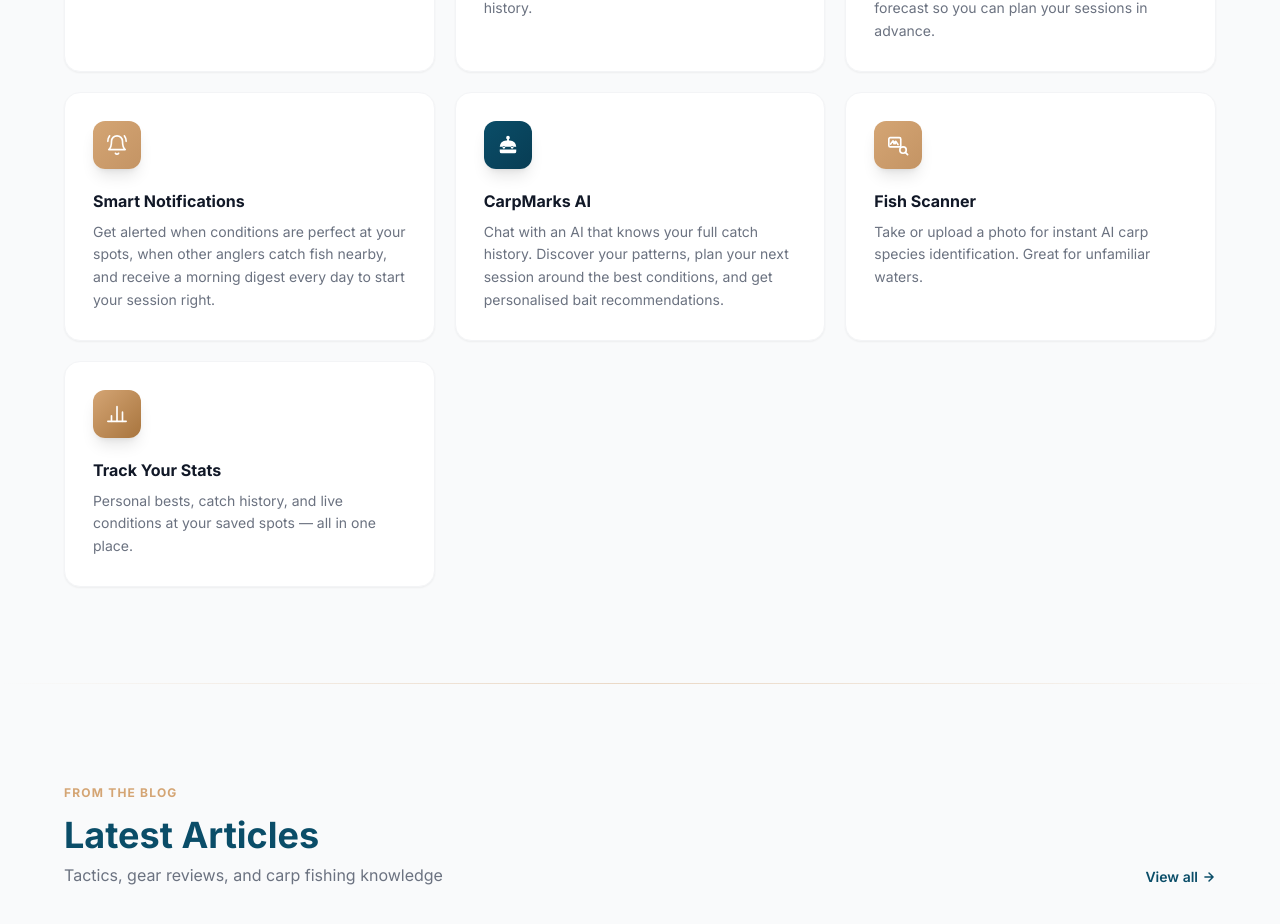
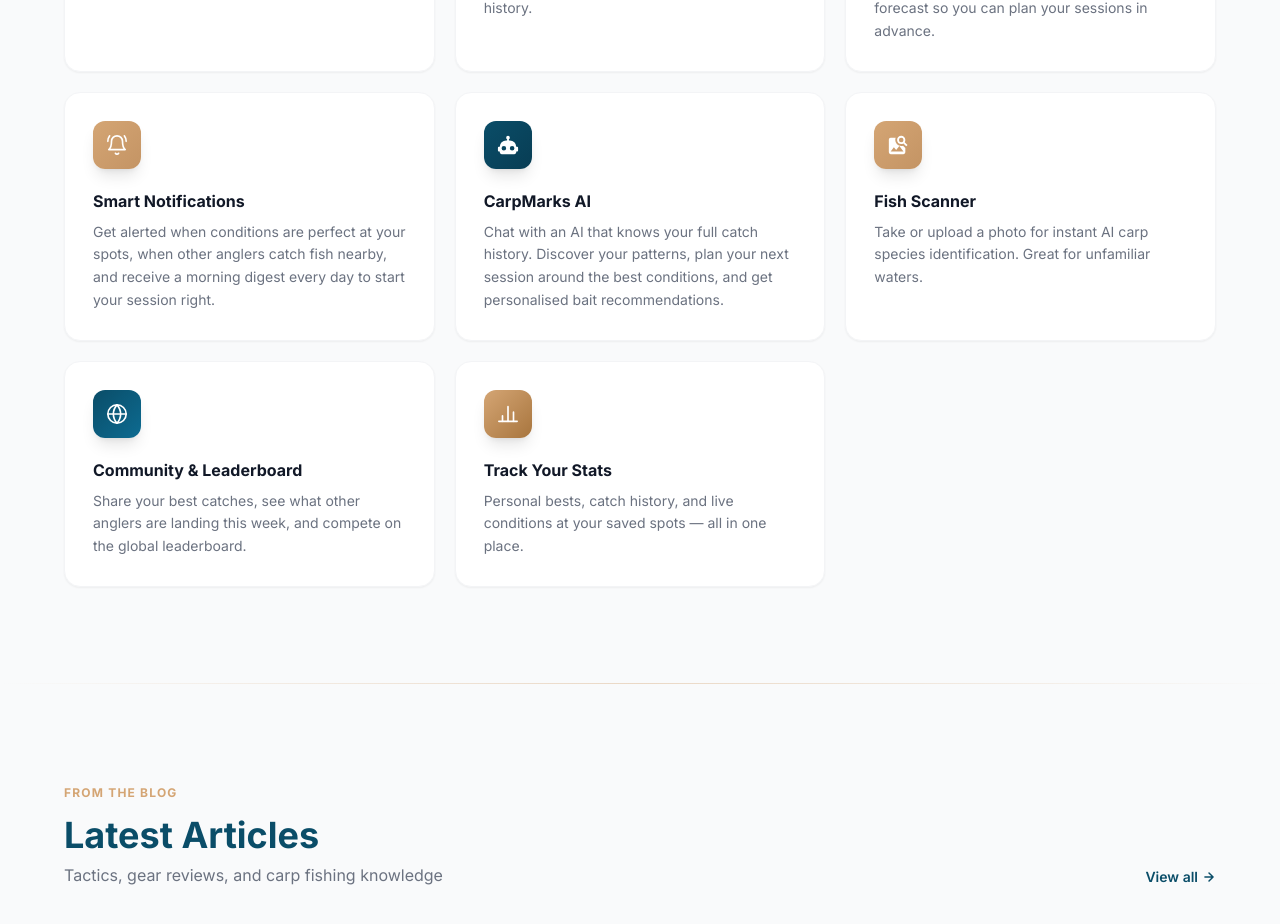
Before and after one commit to jasminamilosheska95/CarpMarks-website, a Next.js app: page / in a window 1280 px wide. Shown: the part 1237-2161 px from the top of the page. Built offline with nearby package versions, Linux system fonts and the light colour scheme.

Commit message:
Added community feature

```diff
--- a/src/app/download/page.tsx
+++ b/src/app/download/page.tsx
@@ -236,6 +236,7 @@ export default function DownloadPage() {
                   'Nearby catch alerts',
                   'Pattern analytics',
                   'Session planner',
+                  'Share catches & leaderboard',
                   'CarpMarks AI insights',
                   'Fish Scanner',
                 ].map((f) => (
@@ -270,6 +271,7 @@ export default function DownloadPage() {
                   'Nearby catch alerts',
                   'Pattern analytics',
                   'Session planner',
+                  'Share catches & leaderboard',
                   'CarpMarks AI insights',
                   'Fish Scanner',
                 ].map((f) => (
--- a/src/app/page.tsx
+++ b/src/app/page.tsx
@@ -53,7 +53,7 @@ const features = [
     description: 'Chat with an AI that knows your full catch history. Discover your patterns, plan your next session around the best conditions, and get personalised bait recommendations.',
     icon: (
       <svg width="22" height="22" viewBox="0 0 24 24" fill="currentColor">
-        <path d="M12 2a2 2 0 0 1 2 2c0 .74-.4 1.39-1 1.73V7h1a7 7 0 0 1 7 7H3a7 7 0 0 1 7-7h1V5.73A2 2 0 0 1 10 4a2 2 0 0 1 2-2M7.5 13a1.5 1.5 0 0 0-1.5 1.5A1.5 1.5 0 0 0 7.5 16 1.5 1.5 0 0 0 9 14.5 1.5 1.5 0 0 0 7.5 13m9 0a1.5 1.5 0 0 0-1.5 1.5 1.5 1.5 0 0 0 1.5 1.5 1.5 1.5 0 0 0 1.5-1.5A1.5 1.5 0 0 0 16.5 13M3 17h18v2a2 2 0 0 1-2 2H5a2 2 0 0 1-2-2v-2z"/>
+        <path d="M12,2A2,2 0 0,1 14,4C14,4.74 13.6,5.39 13,5.73V7H14A7,7 0 0,1 21,14H22A1,1 0 0,1 23,15V18A1,1 0 0,1 22,19H21V20A2,2 0 0,1 19,22H5A2,2 0 0,1 3,20V19H2A1,1 0 0,1 1,18V15A1,1 0 0,1 2,14H3A7,7 0 0,1 10,7H11V5.73C10.4,5.39 10,4.74 10,4A2,2 0 0,1 12,2M7.5,13A2.5,2.5 0 0,0 5,15.5A2.5,2.5 0 0,0 7.5,18A2.5,2.5 0 0,0 10,15.5A2.5,2.5 0 0,0 7.5,13M16.5,13A2.5,2.5 0 0,0 14,15.5A2.5,2.5 0 0,0 16.5,18A2.5,2.5 0 0,0 19,15.5A2.5,2.5 0 0,0 16.5,13Z"/>
       </svg>
     ),
     color: 'from-[#0A4D68] to-[#083d54]',
@@ -62,15 +62,23 @@ const features = [
     title: 'Fish Scanner',
     description: 'Take or upload a photo for instant AI carp species identification. Great for unfamiliar waters.',
     icon: (
-      <svg width="22" height="22" viewBox="0 0 24 24" fill="none" stroke="currentColor" strokeWidth="1.8" strokeLinecap="round" strokeLinejoin="round">
-        <rect x="2" y="4" width="13" height="10" rx="1.5"/>
-        <path d="M4 11l2.5-3.5 2.5 3"/>
-        <path d="M7.5 10.5l2-2.5 2.5 3.5"/>
-        <circle cx="17.5" cy="17.5" r="3.5"/>
-        <line x1="20" y1="20" x2="22.5" y2="22.5"/>
+      <svg width="22" height="22" viewBox="0 0 24 24" fill="currentColor">
+        <path d="M15.5,2C18,2 20,4 20,6.5C20,7.38 19.75,8.21 19.31,8.9L22.39,12L21,13.39L17.88,10.32C17.19,10.75 16.37,11 15.5,11C13,11 11,9 11,6.5C11,4 13,2 15.5,2M15.5,4A2.5,2.5 0 0,0 13,6.5A2.5,2.5 0 0,0 15.5,9A2.5,2.5 0 0,0 18,6.5A2.5,2.5 0 0,0 15.5,4M7.5,14.5L4,19H18L13.5,13L10,17.5L7.5,14.5M20,20A2,2 0 0,1 18,22H4A2,2 0 0,1 2,20V6A2,2 0 0,1 4,4H9.5C9.18,4.77 9,5.61 9,6.5A6.5,6.5 0 0,0 15.5,13C16.18,13 16.84,12.89 17.46,12.7L20,15.24V20Z"/>
       </svg>
     ),
     color: 'from-[#D4A574] to-[#c49464]',
+  },
+  {
+    title: 'Community & Leaderboard',
+    description: 'Share your best catches, see what other anglers are landing this week, and compete on the global leaderboard.',
+    icon: (
+      <svg width="22" height="22" viewBox="0 0 24 24" fill="none" stroke="currentColor" strokeWidth="1.8" strokeLinecap="round" strokeLinejoin="round">
+        <circle cx="12" cy="12" r="10"/>
+        <path d="M2 12h20"/>
+        <path d="M12 2a15.3 15.3 0 0 1 4 10 15.3 15.3 0 0 1-4 10 15.3 15.3 0 0 1-4-10 15.3 15.3 0 0 1 4-10z"/>
+      </svg>
+    ),
+    color: 'from-[#0A4D68] to-[#0d6b91]',
   },
   {
     title: 'Track Your Stats',
```
